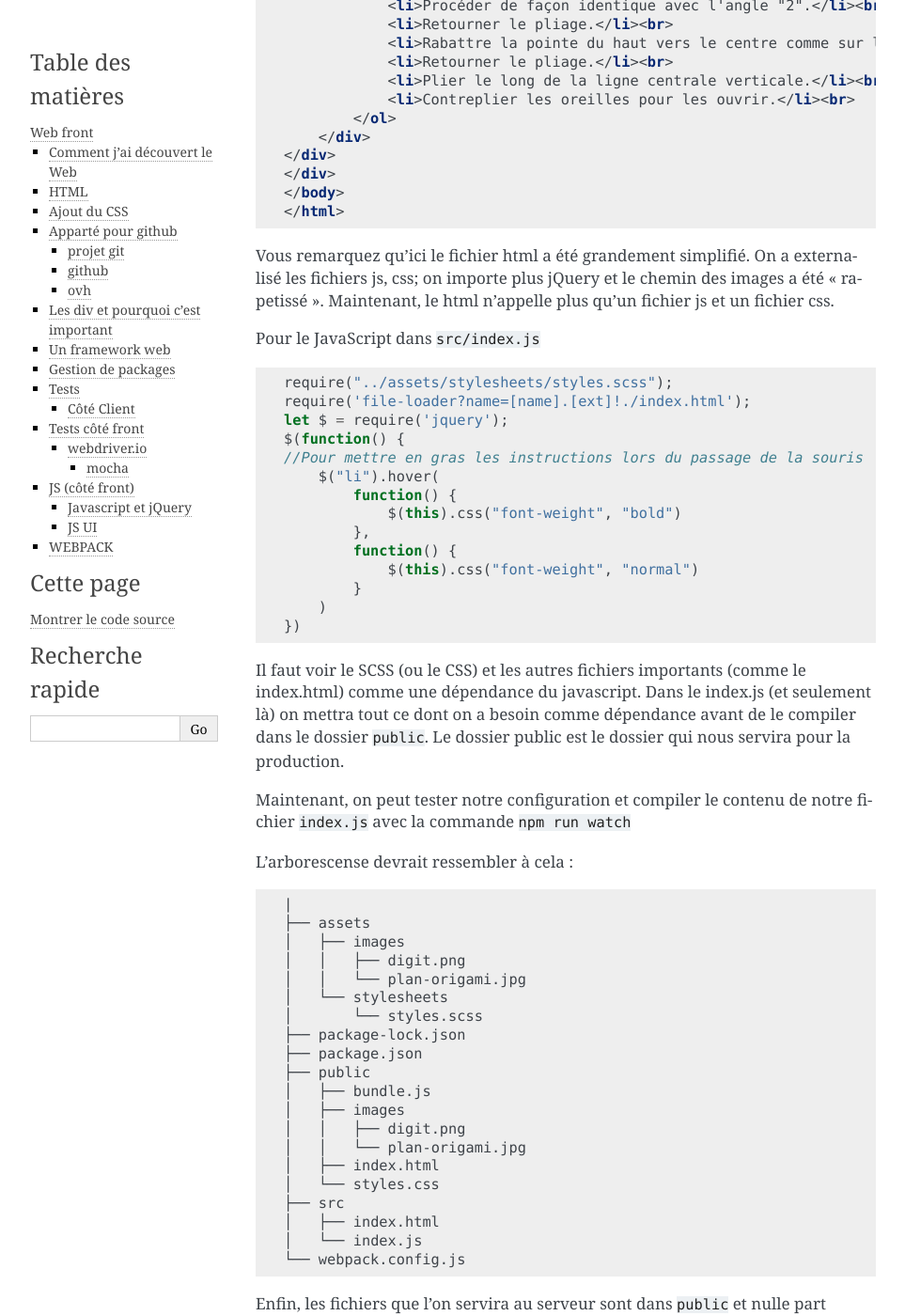
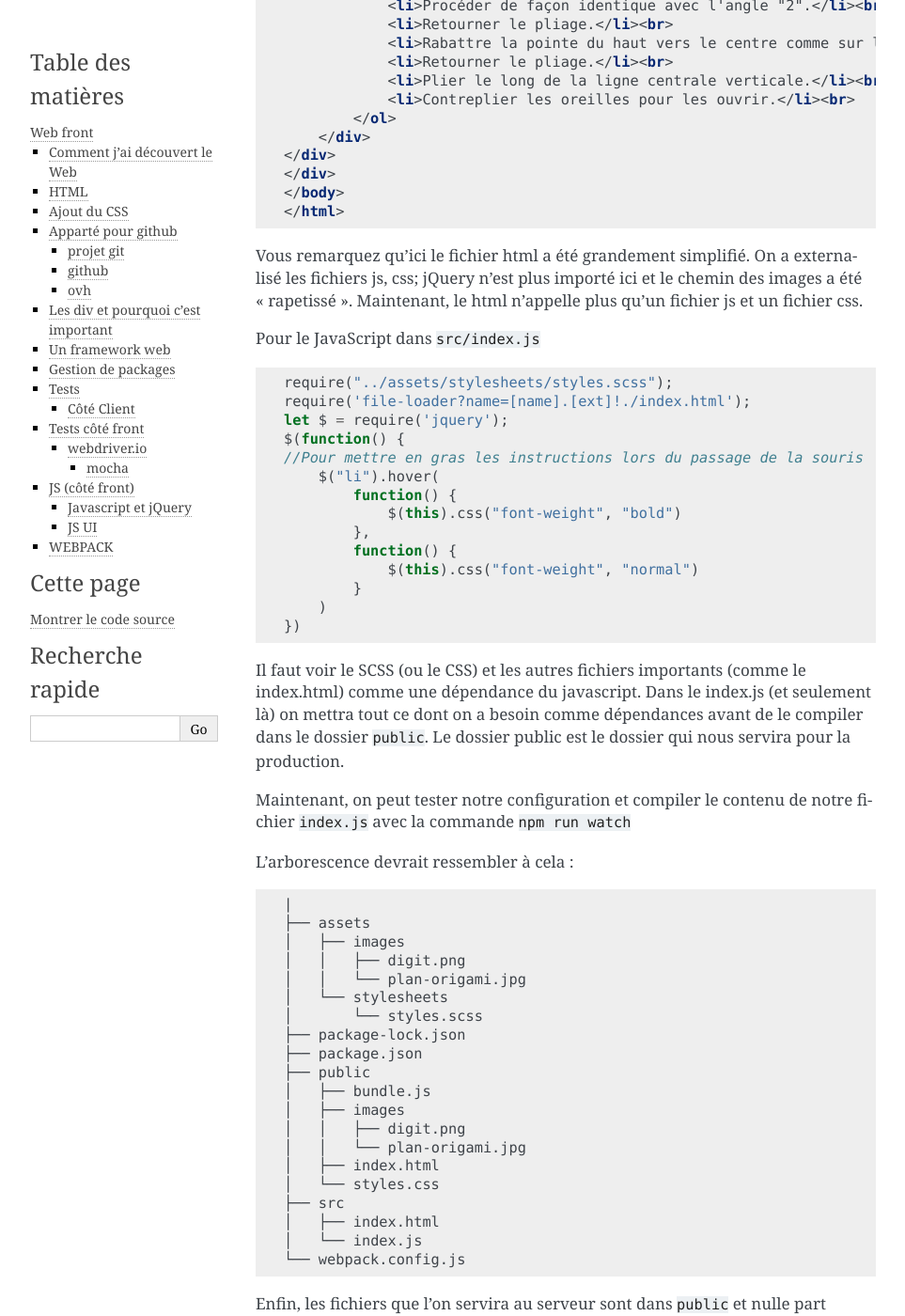
Before and after one commit to FrancoisBrucker/web_serveur, a Sphinx documentation site: the page built from source/cours_1_1_web_front.rst, in a window 1280 px wide and 1400 px high, scrolled down 23441 px. Shown: the whole window at 94% size, without its empty margins (148-1111 px from the left). Built offline with Sphinx 7.4.7, drawn with Linux system fonts in a browser that asks for light colours; some of the changed text lies outside the part shown.

Commit message:
Derniers petits correctifs

```diff
--- a/source/cours_1_1_web_front.rst
+++ b/source/cours_1_1_web_front.rst
@@ -1062,7 +1062,7 @@
     </body>
     </html>
 
-Vous remarquez qu'ici le fichier html a été grandement simplifié. On a externalisé les fichiers js, css; on importe plus jQuery et le chemin des images a été "rapetissé". Maintenant, le html n'appelle plus qu'un fichier js et un fichier css.
+Vous remarquez qu'ici le fichier html a été grandement simplifié. On a externalisé les fichiers js, css; jQuery n'est plus importé ici et le chemin des images a été "rapetissé". Maintenant, le html n'appelle plus qu'un fichier js et un fichier css.
 
 Pour le JavaScript dans :code:`src/index.js`
 
@@ -1084,11 +1084,11 @@
     })
 
 
-Il faut voir le SCSS (ou le CSS) et les autres fichiers importants (comme le index.html) comme une dépendance du javascript. Dans le index.js (et seulement là) on mettra tout ce dont on a besoin comme dépendance avant de le compiler dans le dossier :code:`public`. Le dossier public est le dossier qui nous servira pour la production.
+Il faut voir le SCSS (ou le CSS) et les autres fichiers importants (comme le index.html) comme une dépendance du javascript. Dans le index.js (et seulement là) on mettra tout ce dont on a besoin comme dépendances avant de le compiler dans le dossier :code:`public`. Le dossier public est le dossier qui nous servira pour la production.
 
 Maintenant, on peut tester notre configuration et compiler le contenu de notre fichier :code:`index.js` avec la commande :code:`npm run watch`
 
-L'arborescense devrait ressembler à cela :
+L'arborescence devrait ressembler à cela :
 
 .. code-block:: bash
 
```
Also changed, not shown: other parts of source/cours_1_1_web_front.rst (+2 -2 lines).
